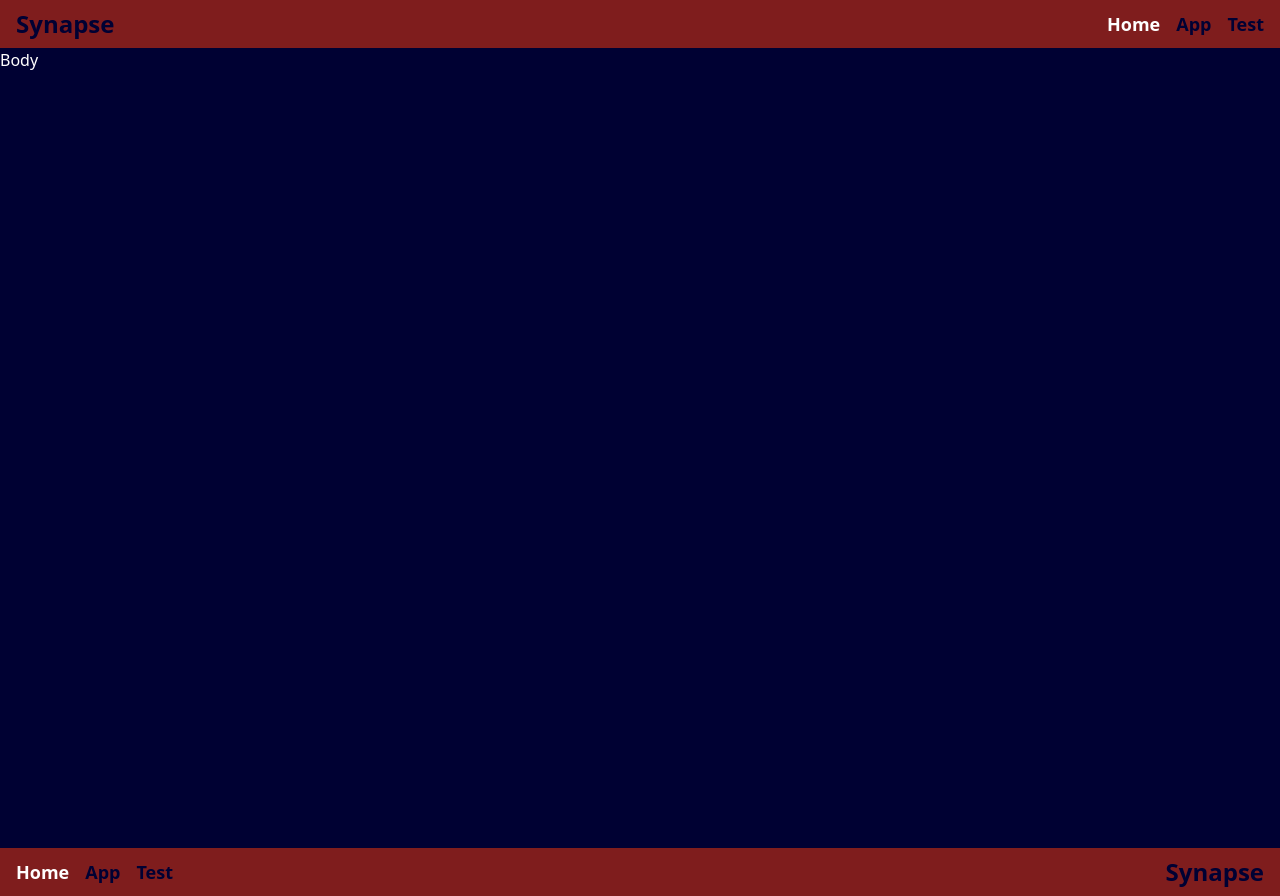
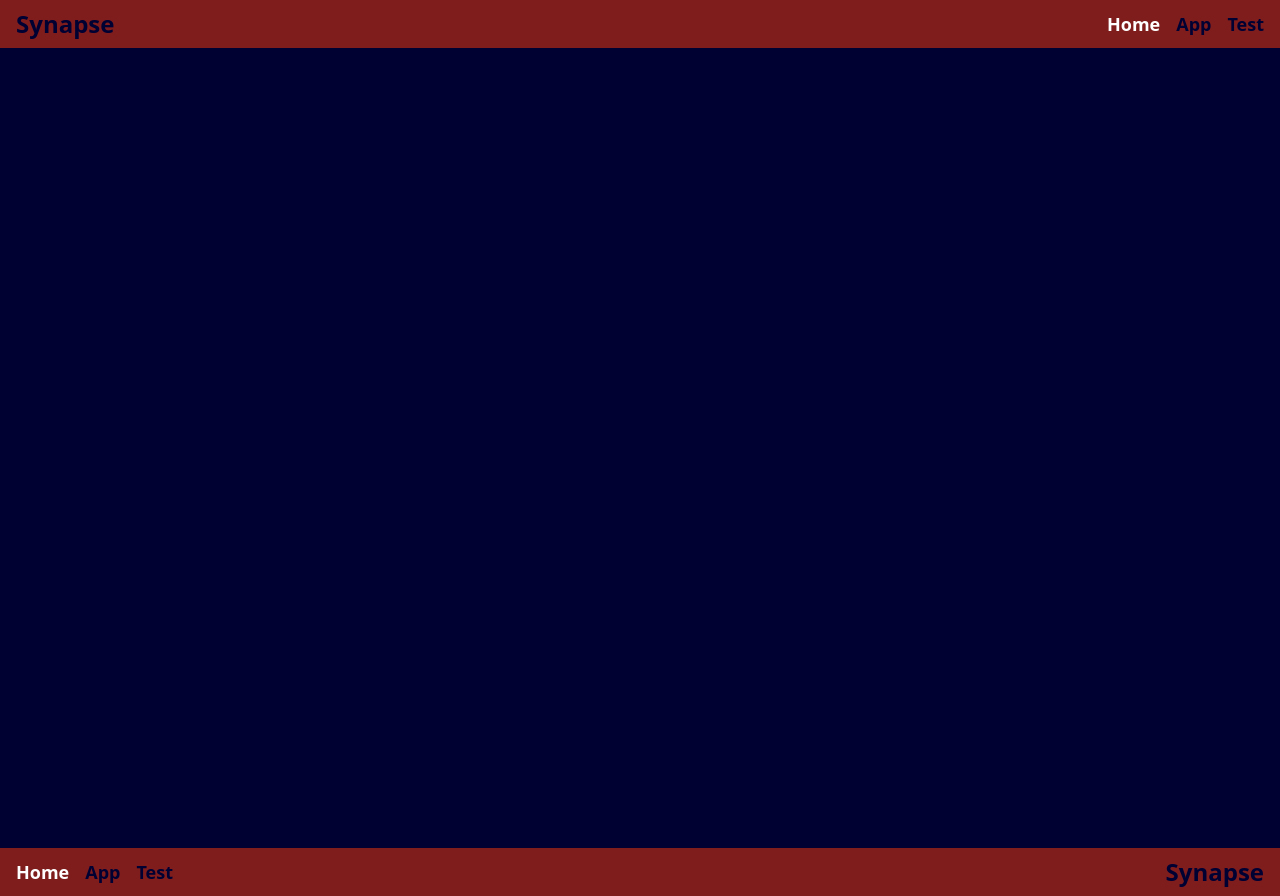
Before and after one commit to rintendou/Synapse, a React (Vite) app in the folder client/: page / in a window 1280 px wide. Built offline with nearby package versions, Linux system fonts and the light colour scheme.

Commit message:
Implement the Body component

```diff
--- a/client/src/components/layout/body/Body.tsx
+++ b/client/src/components/layout/body/Body.tsx
@@ -1,7 +1,11 @@
 import React from "react"
 
-const Body = () => {
-  return <div className="min-h-screen">Body</div>
+type Props = {
+  children: React.ReactNode
+}
+
+const Body = ({ children }: Props) => {
+  return <div className="min-h-screen flex flex-col space-y-4">{children}</div>
 }
 
 export default Body
```
